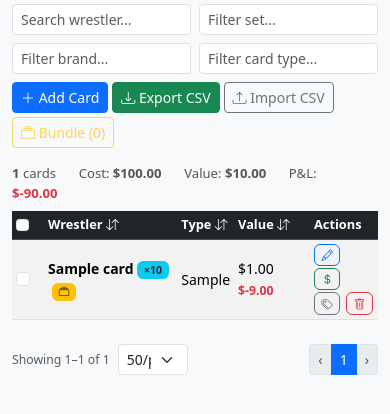
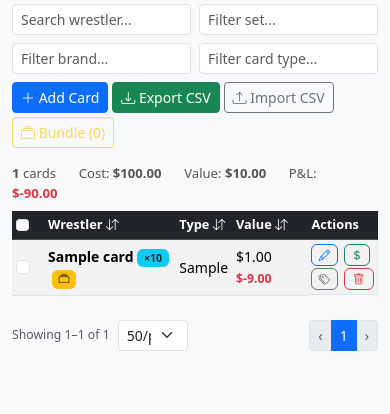
Before and after one commit to chrislockejr/card-tracker, a Flask app: page / in a window 390 px wide. Shown: the part 123-537 px from the top of the page. Run offline with Flask 3, Linux system fonts and the light colour scheme; tables that the repository leaves empty hold one stand-in row (values such as "Sample post").

Commit message:
Use CSS grid for mobile action buttons
Replaces flex+fixed-width hack with a proper 2-column grid so
action buttons are always exactly 2×2 regardless of button size
or name column width.

Co-Authored-By: Claude Sonnet 4.6 <noreply@anthropic.com>

```diff
--- a/static/css/style.css
+++ b/static/css/style.css
@@ -35,5 +35,6 @@ body { background: #f8f9fa; font-size: 0.875rem; }
 
 @media (max-width: 575px) {
   .navbar { flex-wrap: wrap; row-gap: 0.4rem; }
-  .action-btns { display: flex; flex-wrap: wrap; gap: 2px; width: 68px; flex-shrink: 0; }
+  .action-btns { display: grid; grid-template-columns: repeat(2, auto); gap: 2px; }
+  .action-btns .btn { margin: 0; }
 }
```
